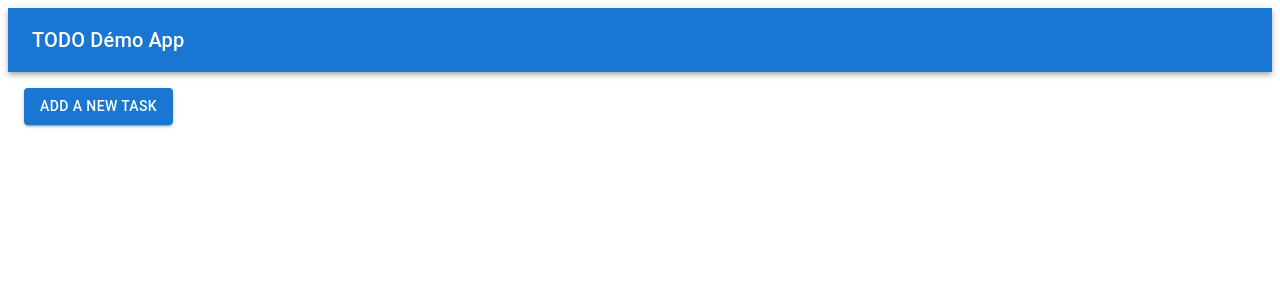
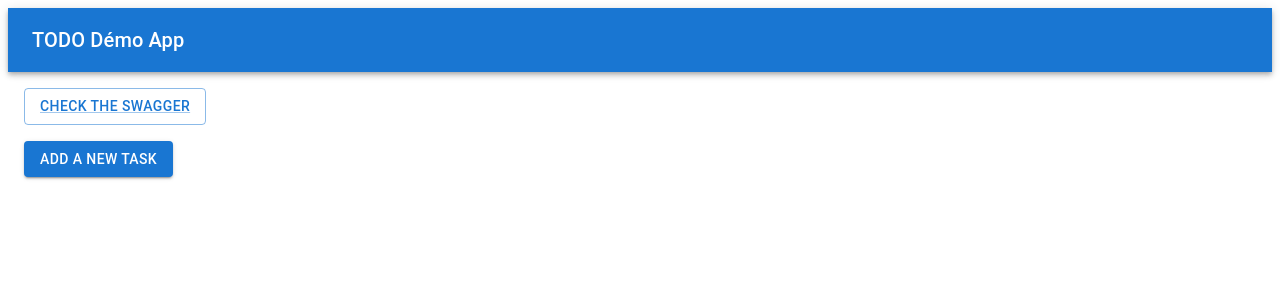
Before and after one commit to Inogeo/todo, a React (Vite) app in the folder packages/frontend/: page / in a window 1280 px wide. Shown: the top 300 px of the page. Built offline with nearby package versions, Linux system fonts and the light colour scheme.

Commit message:
feat: added link to check the swagger

```diff
--- a/packages/frontend/src/App.tsx
+++ b/packages/frontend/src/App.tsx
@@ -5,6 +5,7 @@ import TaskType from './types/Task';
 import { TaskCard } from './components/ui/TaskCard/TaskCard';
 import { RootState } from './app/store';
 import { NavBar } from './components/ui/NavBar/NavBar';
+import { Link, Button } from '@mui/material';
 
 function App() {
   const tasks:TaskType[] = useSelector((state : RootState) => state.tasks)
@@ -17,6 +18,9 @@ function App() {
         <NavBar label='TODO Démo App'></NavBar>
       </Box>
       <Box sx={{ m: 2 }}>
+        <Button variant="outlined"><Link href="/api/v1/docs">Check the Swagger</Link></Button>
+      </Box>
+      <Box sx={{ m: 2 }}>
         <NewTaskModal></NewTaskModal>
       </Box>
       <Box sx={{ m: 2 }}>
```
Also changed, not shown: 2 other files (tests, documents, lock files or other folders).
